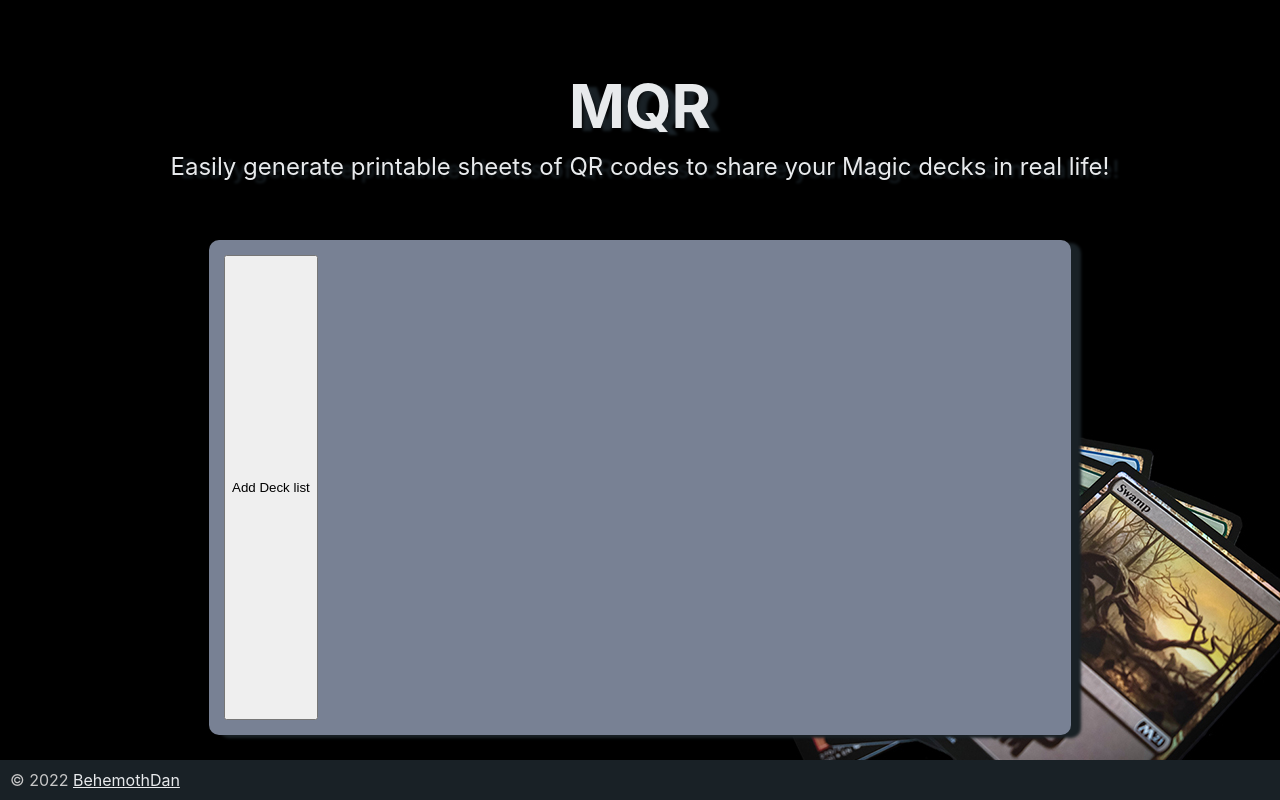
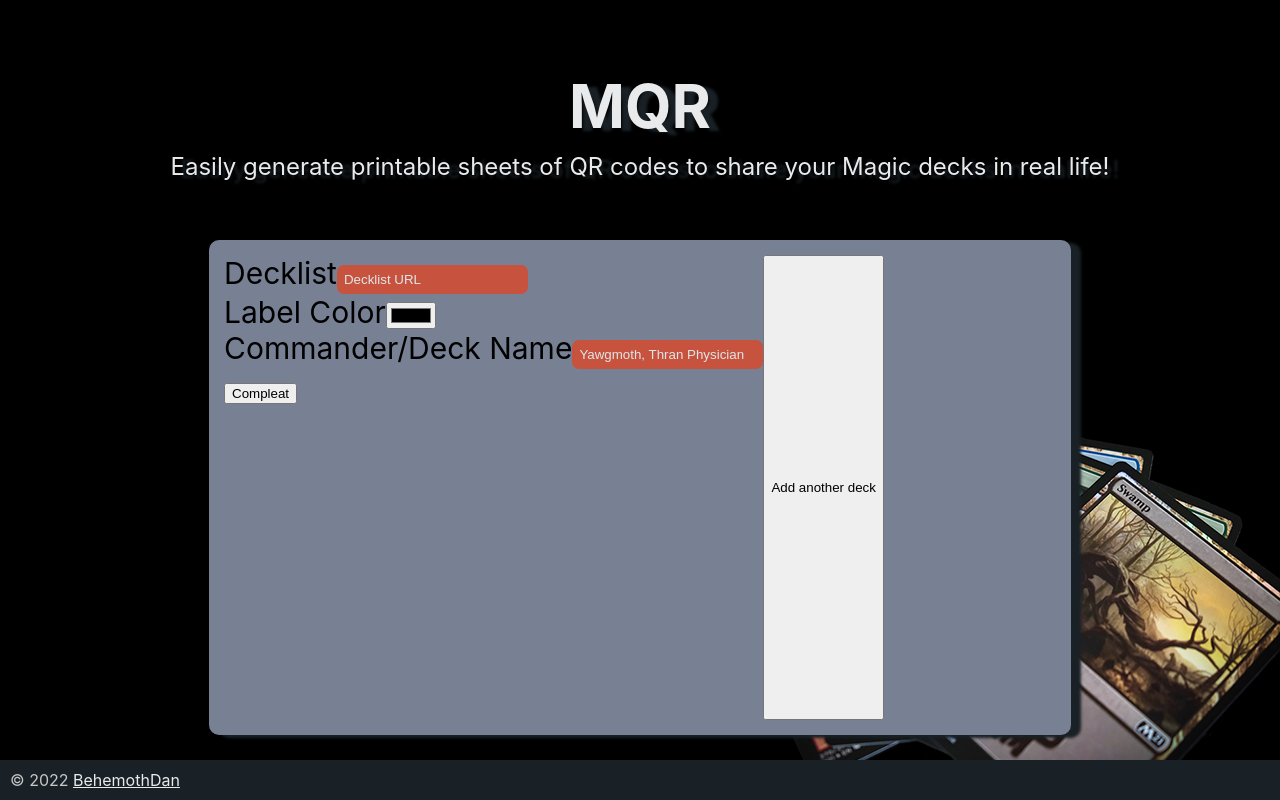
Before and after one commit to behemothdan/magicqrcode-ui, a React (Create React App) app: page / in a window 1280 px wide. Built offline with nearby package versions, Linux system fonts and the light colour scheme.

Commit message:
Adding new fields appears to be working

```diff
--- a/src/components/AddDecklist/AddDecklist.scss
+++ b/src/components/AddDecklist/AddDecklist.scss
@@ -3,18 +3,18 @@
 .input {
     label,
     input {
+        touch-action: manipulation;
         transition: all 0.2s;
-        touch-action: manipulation;
     }
 
     input[type=text] {
+        -webkit-appearance: none;
+        background-color: $bloodorange;
+        border-radius: 7px;
+        border: none;
+        color: $babyblue;
         cursor: text;
-        -webkit-appearance: none;
         padding: 7px;
-        border: none;
-        border-radius: 7px;
-        background-color: $bloodorange;
-        color: $babyblue;
 
         &:focus {
             outline: none;
--- a/src/components/AddDecklist/AddDecklist.tsx
+++ b/src/components/AddDecklist/AddDecklist.tsx
@@ -4,28 +4,64 @@ import { useState } from "react";
 
 const AddDeckList = () => {
 	const [feedback, setFeedback] = useState();
+	const [inputFields, setInputFields] = useState([{
+		"url": "", "commander": "", "color": "#000000"
+	}])
+
+	let handleSubmit = async (e: any) => {
+		e.preventDefault();
+		console.log(inputFields);
+	}
+
+	const handleFormChange = (index: any, event: any) => {
+		let data: any = [...inputFields];
+		data[index][event.target.name] = event.target.value;
+		setInputFields(data);
+	}
+
+	const addNewDeckFields = () => {
+		let newDeckFields = { "url": "", "commander": "", "color": "#000000" }
+		setInputFields([...inputFields, newDeckFields]);
+	}
+
 	return (
-		<div>
+		<>
+			<form onSubmit={handleSubmit}>
+				{inputFields.map((input, index) => {
+					return (
+						<div id={"deckinfo-" + index} key={"deckinfo-" + index}>
 							<InputBox
+								feedback={feedback}
+								labelValue="Decklist"
 								name="url"
-				labelValue="Deck list"
-				placeholder="Deck list URL"
-				feedback={feedback}
+								onChange={(event: any) => handleFormChange(index, event)}
+								placeholder="Decklist URL"
 								required="required"
 								type="text"
+								value={input.url}
 							/>
 							<InputBox
-				name="Label Color"
 								labelValue="Label Color"
+								name="color"
+								onChange={(event: any) => handleFormChange(index, event)}
 								type="color"
+								value={input.color}
 							/>
 							<InputBox
-				name="QR Label"
 								labelValue="Commander/Deck Name"
+								name="commander"
+								onChange={(event: any) => handleFormChange(index, event)}
 								placeholder="Yawgmoth, Thran Physician"
 								type="text"
+								value={input.commander}
 							/>
 						</div>
+					)
+				})}
+				<button onClick={handleSubmit}>Compleat</button>
+			</form>
+			<button onClick={addNewDeckFields}>Add another deck</button>
+		</>
 	)
 }
 
--- a/src/components/InputBox/InputBox.tsx
+++ b/src/components/InputBox/InputBox.tsx
@@ -1,9 +1,8 @@
 import PropTypes from 'prop-types';
-import { useState } from 'react';
 
 const InputBox = ({
-	feedback, labelValue, name, placeholder, type }:
-	{ feedback?: string, labelValue: string, name: string, placeholder?: string, required?: string, type: string }) => {
+	feedback, labelValue, name, placeholder, type, value, onChange = () => {} }:
+	{ feedback?: string, labelValue: string, name: string, placeholder?: string, required?: string, type: string, value: string, onChange?: any }) => {
 
 	return (
 		<div className="input">
@@ -14,6 +13,8 @@ const InputBox = ({
 				name={name}
 				placeholder={placeholder}
 				type={type}
+				value={value}
+				onChange={onChange}
 			/>
 			<span id={name + '_error'} className="error" role="alert">{feedback}</span>
 		</div>
--- a/src/style/_variables.scss
+++ b/src/style/_variables.scss
@@ -5,7 +5,7 @@ $lightblue: #5a667c;
 $offwhitetext: #e8eaec;
 
 // Color pallet based off the $darkblue color
+$babyblue: #66E5FA;
+$bloodorange: #C7533E;
 $lightgray: #788194;
-$babyblue: #66E5FA;
 $peach: #FBBFA5;
-$bloodorange: #C7533E;
--- a/src/views/Main.tsx
+++ b/src/views/Main.tsx
@@ -1,18 +1,10 @@
 import "../style/Main.scss";
 import AddDeckList from "../components/AddDecklist/AddDecklist";
-import { useState } from "react";
 
 const Home = () => {
-	const [decklistInputs, setDecklistInputs] = useState([] as any[]);
-
-	const onAddDecklist = () => {
-		setDecklistInputs(decklistInputs.concat(<AddDeckList key={decklistInputs.length} />));
-	}
-
 	return (
 		<main role="main">
-			{decklistInputs}
-			<button onClick={onAddDecklist}>Add Deck list</button>
+			<AddDeckList />
 		</main>
 	)
 }
```
Lines whose indentation alone changed are shown as unchanged.
